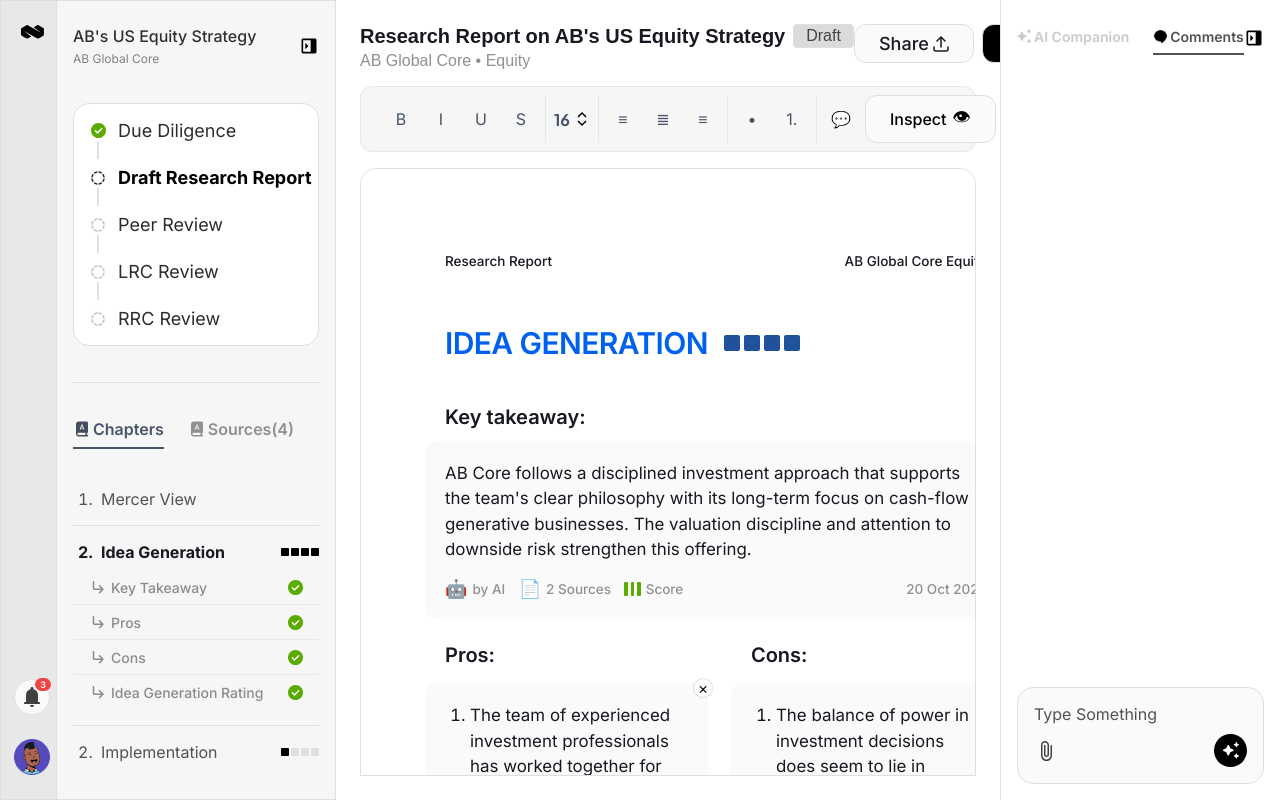
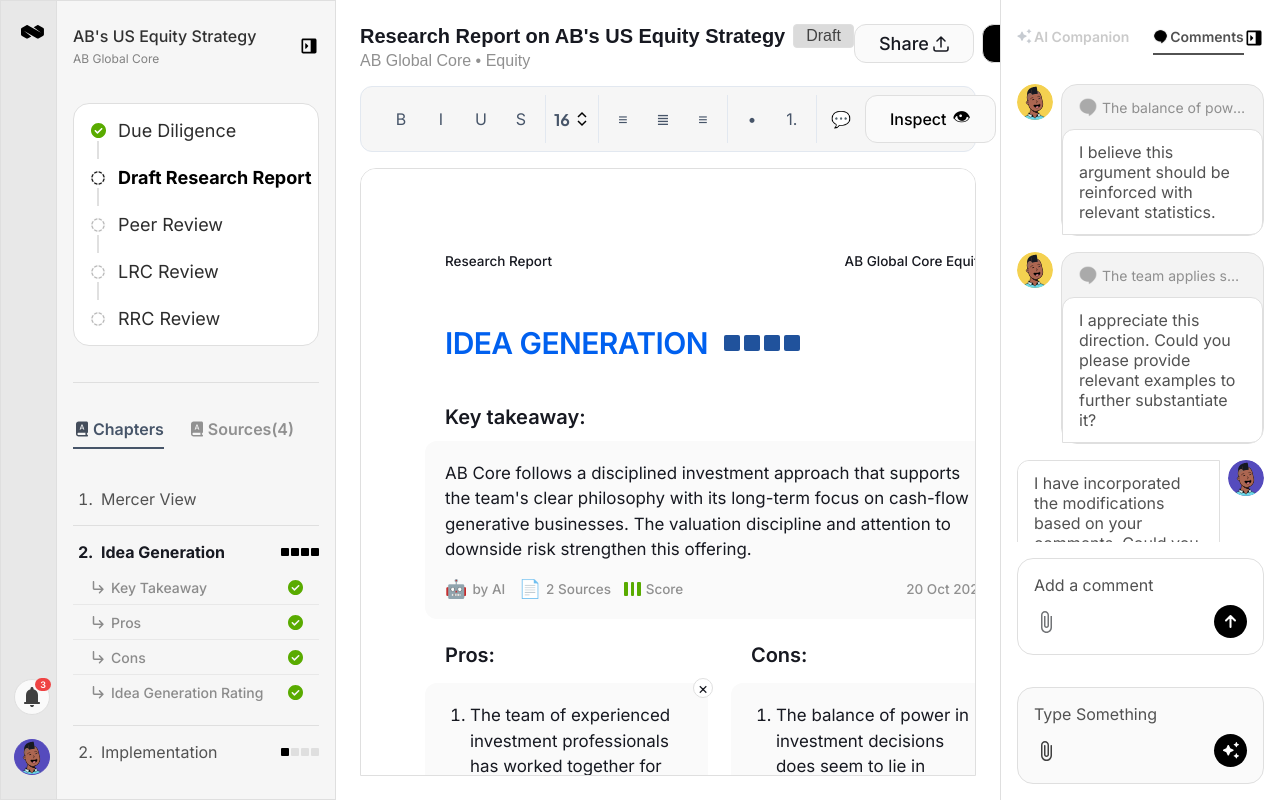
Before and after one commit to mebrihit-z/ratesense, an Angular app: page /report in a window 1280 px wide. Both pictures are taken after a click on the button "Comments". Built offline with nearby package versions, Linux system fonts and the light colour scheme.

Commit message:
right-side-bar fix

```diff
--- a/src/app/components/right-side-bar/right-side-bar.component.html
+++ b/src/app/components/right-side-bar/right-side-bar.component.html
@@ -68,8 +68,59 @@
           </div>
         </div>
       </div>
-      <div *ngIf="activeTab === 'comments'" class="tab-content">
-        <!-- Comments content will go here -->
+      <div *ngIf="activeTab === 'comments'" class="tab-content comments-tab">
+        <!-- Comments List -->
+        <div class="comments-container">
+          <div *ngFor="let comment of comments" class="comment-wrapper" [class.self-comment]="comment.authorType === 'self'">
+            <!-- User Comments (left-aligned with avatar) -->
+            <ng-container *ngIf="comment.authorType === 'user'">
+              <div class="comment-avatar">
+                <img src="/icons/user-avatar-yellow.svg" alt="User avatar" class="avatar-img">
+              </div>
+              <div class="comment-box-container">
+                <div class="comment-quoted-section" *ngIf="comment.quotedText">
+                  <img src="/icons/gray-comment-icon.svg" alt="Comment" class="quote-icon">
+                  <p class="quoted-text">{{ comment.quotedText }}</p>
+                </div>
+                <div class="comment-bubble-white">
+                  <p class="comment-text">{{ comment.commentText }}</p>
+                </div>
+              </div>
+            </ng-container>
+
+            <!-- Self Comments (right-aligned with avatar) -->
+            <ng-container *ngIf="comment.authorType === 'self'">
+              <div class="comment-box-container self">
+                <div class="comment-bubble-white self">
+                  <p class="comment-text">{{ comment.commentText }}</p>
+                </div>
+              </div>
+              <div class="comment-avatar">
+                <img src="/icons/user-avatar.svg" alt="User avatar" class="avatar-img">
+              </div>
+            </ng-container>
+          </div>
+        </div>
+
+        <!-- Add Comment Input -->
+        <div class="add-comment-section">
+          <div class="add-comment-input">
+            <p class="input-placeholder">Add a comment</p>
+            <div class="input-actions-row">
+              <button class="attach-btn-comment" aria-label="Attach file">
+                <svg width="24" height="24" viewBox="0 0 24 24" fill="none">
+                  <path d="M16.5 6V17.5C16.5 19.71 14.71 21.5 12.5 21.5C10.29 21.5 8.5 19.71 8.5 17.5V5C8.5 3.62 9.62 2.5 11 2.5C12.38 2.5 13.5 3.62 13.5 5V15.5C13.5 16.05 13.05 16.5 12.5 16.5C11.95 16.5 11.5 16.05 11.5 15.5V6H10V15.5C10 16.88 11.12 18 12.5 18C13.88 18 15 16.88 15 15.5V5C15 2.79 13.21 1 11 1C8.79 1 7 2.79 7 5V17.5C7 20.54 9.46 23 12.5 23C15.54 23 18 20.54 18 17.5V6H16.5Z" fill="#717376"/>
+                </svg>
+              </button>
+              <button class="send-btn-comment" aria-label="Send comment">
+                <svg width="33" height="33" viewBox="0 0 33 33" fill="none">
+                  <circle cx="16.5" cy="16.5" r="16.5" fill="black"/>
+                  <path d="M16.5 11V22M16.5 11L12 15.5M16.5 11L21 15.5" stroke="white" stroke-width="2" stroke-linecap="round" stroke-linejoin="round"/>
+                </svg>
+              </button>
+            </div>
+          </div>
+        </div>
       </div>
     </div>
 
--- a/src/app/components/right-side-bar/right-side-bar.component.scss
+++ b/src/app/components/right-side-bar/right-side-bar.component.scss
@@ -509,3 +509,216 @@
     }
   }
 }
+
+// Comments Tab Styles
+.comments-tab {
+  display: flex;
+  flex-direction: column;
+  height: 100%;
+  padding-bottom: 16px;
+}
+
+.comments-container {
+  display: flex;
+  flex-direction: column;
+  gap: 16px;
+  flex: 1;
+  overflow-y: auto;
+  margin-bottom: 16px;
+
+  &::-webkit-scrollbar {
+    width: 6px;
+  }
+
+  &::-webkit-scrollbar-track {
+    background: #f6f6f6;
+  }
+
+  &::-webkit-scrollbar-thumb {
+    background: #dfdfdf;
+    border-radius: 3px;
+
+    &:hover {
+      background: #c0c0c0;
+    }
+  }
+}
+
+.comment-wrapper {
+  display: flex;
+  gap: 8px;
+  align-items: flex-start;
+  width: 100%;
+
+  &.self-comment {
+    // flex-direction: row-reverse;
+  }
+}
+
+.comment-avatar {
+  flex-shrink: 0;
+  width: 36px;
+  height: 36px;
+  display: flex;
+  align-items: flex-start;
+  justify-content: center;
+
+  .avatar-img {
+    width: 36px;
+    height: 36px;
+    border-radius: 50%;
+    object-fit: cover;
+  }
+}
+
+.comment-box-container {
+  flex: 1;
+  background: #f3f3f3;
+  border: 1px solid #dfdfdf;
+  border-radius: 16px;
+  display: flex;
+  flex-direction: column;
+  min-width: 0;
+  box-sizing: border-box;
+
+  &.self {
+    background: white;
+    border-radius: 12px 0 12px 12px;
+  }
+}
+
+.comment-quoted-section {
+  padding: 12px 16px;
+  display: flex;
+  gap: 4px;
+  align-items: center;
+  width: 100%;
+  box-sizing: border-box;
+
+  .speech-icon {
+    flex-shrink: 0;
+    width: 20px;
+    height: 20px;
+  }
+
+  .quoted-text {
+    font-family: 'Inter', sans-serif;
+    font-size: 14px;
+    font-weight: 400;
+    color: #8f8f8f;
+    margin: 0;
+    flex: 1;
+    white-space: nowrap;
+    overflow: hidden;
+    text-overflow: ellipsis;
+    line-height: normal;
+  }
+}
+
+.comment-bubble-white {
+  background: white;
+  border: 1px solid #dfdfdf;
+  padding: 12px 16px;
+  display: flex;
+  flex-direction: column;
+  min-width: 0;
+  box-sizing: border-box;
+  border-radius: 12px 12px 12px 0;
+
+  &.self {
+    border-radius: 12px 12px 0 12px;
+    border: none;
+  }
+}
+
+.comment-text {
+  font-family: 'Inter', sans-serif;
+  font-size: 16px;
+  font-weight: 400;
+  color: #525252;
+  margin: 0;
+  line-height: normal;
+  word-wrap: break-word;
+}
+
+.add-comment-section {
+  flex-shrink: 0;
+  width: 100%;
+}
+
+.add-comment-input {
+  background: white;
+  border: 1px solid #dfdfdf;
+  border-radius: 16px;
+  padding: 16px;
+  display: flex;
+  flex-direction: column;
+  gap: 10px;
+  width: 100%;
+  box-sizing: border-box;
+
+  .input-placeholder {
+    font-family: 'Inter', sans-serif;
+    font-size: 16px;
+    font-weight: 400;
+    color: #525252;
+    margin: 0;
+    line-height: normal;
+  }
+
+  .input-actions-row {
+    display: flex;
+    align-items: center;
+    justify-content: space-between;
+    width: 100%;
+  }
+
+  .attach-btn-comment {
+    width: 24px;
+    height: 24px;
+    padding: 0;
+    background: transparent;
+    border: none;
+    cursor: pointer;
+    display: flex;
+    align-items: center;
+    justify-content: center;
+    transition: all 0.2s ease;
+
+    &:hover {
+      opacity: 0.7;
+    }
+
+    svg {
+      width: 24px;
+      height: 24px;
+    }
+  }
+
+  .send-btn-comment {
+    width: 33px;
+    height: 33px;
+    padding: 0;
+    background: transparent;
+    border: none;
+    cursor: pointer;
+    display: flex;
+    align-items: center;
+    justify-content: center;
+    transition: all 0.2s ease;
+    flex-shrink: 0;
+
+    &:hover {
+      transform: scale(1.05);
+    }
+
+    &:active {
+      transform: scale(0.95);
+    }
+
+    svg {
+      width: 33px;
+      height: 33px;
+    }
+  }
+}
--- a/src/app/components/right-side-bar/right-side-bar.component.ts
+++ b/src/app/components/right-side-bar/right-side-bar.component.ts
@@ -19,6 +19,14 @@
   content: string;
   files?: FileAttachment[];
   type: 'ai' | 'user';
+}
+
+interface Comment {
+  id: string;
+  avatar: string;
+  quotedText: string;
+  commentText: string;
+  authorType: 'user' | 'self';
 }
 
 @Component({
@@ -74,6 +82,30 @@
     }
   ];
 
+  comments: Comment[] = [
+    {
+      id: '1',
+      avatar: 'avatar-1',
+      quotedText: "The balance of power in investment decisions does seem to lie in Dalgas'",
+      commentText: 'I believe this argument should be reinforced with relevant statistics.',
+      authorType: 'user'
+    },
+    {
+      id: '2',
+      avatar: 'avatar-1',
+      quotedText: 'The team applies sensible screens in order to narrow the universe',
+      commentText: 'I appreciate this direction. Could you please provide relevant examples to further substantiate it?',
+      authorType: 'user'
+    },
+    {
+      id: '3',
+      avatar: 'avatar-2',
+      quotedText: '',
+      commentText: 'I have incorporated the modifications based on your comments. Could you please review and confirm?',
+      authorType: 'self'
+    }
+  ];
+
   switchTab(tabId: string) {
     this.activeTab = tabId;
     this.tabs.forEach(tab => {
```
Also changed, not shown: public/icons/gray-comment-icon.svg (added), public/icons/user-avatar-yellow.svg (added).
